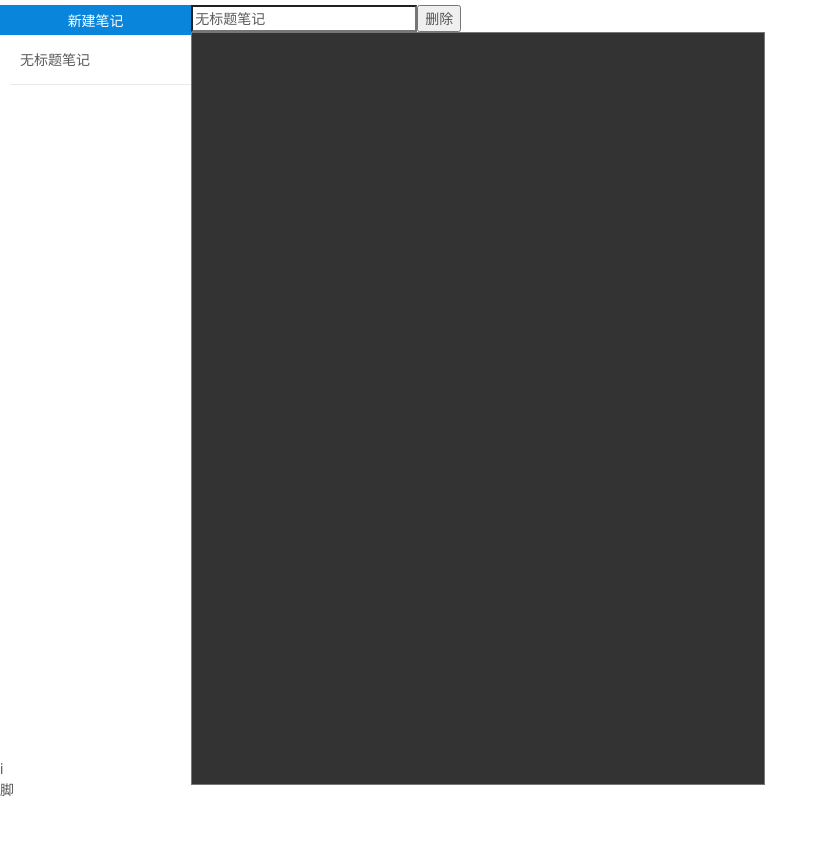
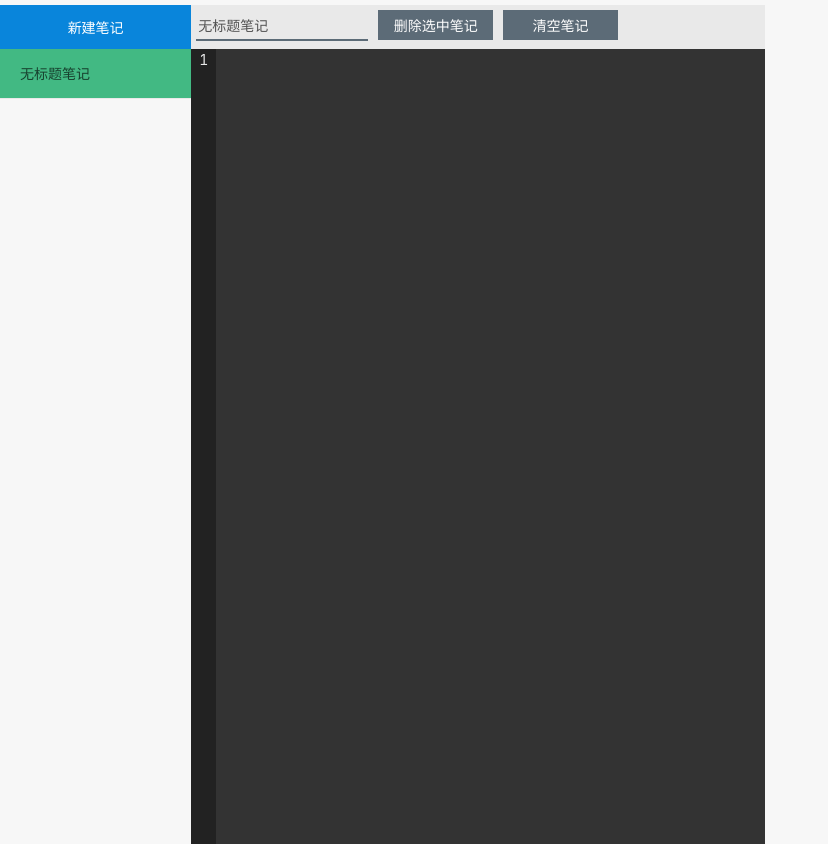
Before and after one commit to ayhwtian/hw-markdown, a Vue app: page / in a window 1280 px wide. Both pictures are taken after a click on the button "新建笔记". Shown: the whole page, without its empty margins (0-828 px from the left). Before the commit the page ends 800 px from the top, so only its background shows below. Built offline with nearby package versions, Linux system fonts and the light colour scheme.

Commit message:
'添加了删除全部笔记功能，根据有道云笔记优化了新建笔记功能，基本功能测试都没有问题，改项目到此结束'

```diff
--- a/src/App.vue
+++ b/src/App.vue
@@ -2,26 +2,31 @@
   <div id="app">
     <div class="content">
       <div class="side-bar">
-        <div class="btn"><button @click="newNote" :title="showBtnTitle">新建笔记</button></div>
+        <div class="new-btn"><button @click="newNote" :title="showBtnTitle">新建笔记</button></div>
         <div class="list"
              v-for="note in notes"
-             @click="selectNote(note)" :class="{selected:note === selectedNote}">{{note.title}}</div>
+             @click="selectNote(note)" :class="{selected:note === selectedNote}"><div class="font">{{note.title}}</div></div>
       </div>
       <div class="edit-panel">
+        <div class="edit-bar">
           <input type="text"
                  value="无标题笔记"
                  onfocus="if(value == '无标题笔记' ){value=''}"
                  onblur="if(value == '' ){value='无标题笔记'}"
                  ref="title"
-               @input="updateTitle" maxlength="16">
-        <button @click="removeNote">删除</button>
+                 @input="updateTitle">
+          <button class="del-btn" @click="removeNote">删除选中笔记</button>
+          <button class="delall-btn" @click="removeAllNote">清空笔记</button>
+        </div>
+        <div class="txt-edit">
+          <div class="line"><div v-for="i in linesCount">{{i}}</div></div>
           <textarea id="txt-area"
                     v-model="content"
                     @input="updateContent">{{content}}</textarea>
         </div>
+      </div>
       <div class="show-panel" v-html="notePreview">{{notePreview}}</div>
-    </div>i
-    <footer>脚</footer>
+    </div>
   </div>
 </template>
 
@@ -36,7 +41,8 @@
         content: '',
         notes: JSON.parse(localStorage.getItem('notes')) || [],
         selectedID: localStorage.getItem('selected-id') || null,
-        title: '',
+        title: '无标题笔记',
+        isShow: true,
       }
     },
     computed: {
@@ -54,8 +60,26 @@
       //  返回与选择ID一样的笔记内容
         return this.notes.find(note => note.id === this.selectedID)
       },
+      //计算行数
+      linesCount() {
+        if (this.selectedNote) {
+          // 计算换行符的个数
+          // return this.selectedNote.content.split(/\r\n|\r|\n/).length
+          return this.content.split(/\r\n|\r|\n/).length
+        }
+      },
 
     },
+    mounted() {
+      if (this.selectedNote) {
+      this.content = this.selectedNote.content;
+      }
+      if(localStorage.getItem('selected-id') == 'null'){
+        this.selectedID = null
+      }
+
+    }
+    ,
     watch: {
       notes: {
         handler:'saveNotes',
@@ -70,21 +94,29 @@
       //保存笔记列表
       saveNotes() {
         localStorage.setItem('notes', JSON.stringify(this.notes))
-        console.log('笔记已保存' + new Date);
+        // console.log('笔记已保存' + new Date);
       },
       //新建笔记：如果当前有笔记的话，保存当前笔记，清空标题和内容
       newNote() {
         //  新笔记默认值
         const note = {
                 id: String(Date.now()),
-                title: this.$refs.title.value,
-                content:this.content,
+                title: '无标题笔记',
+                content:'',
                 created: Date.now(),
-                favorite: false
         }
 
+        if(this.selectedID === null) {
+          note.title = this.$refs.title.value
+          note.content = this.content
+        }
         // 添加到列表中
         this.notes.push(note)
+
+        this.selectedID = note.id
+        this.$refs.title.value = '无标题笔记'
+        this.content = ''
+        this.notes.sort((a, b) => b.created - a.created)
       },
 
       //选中了那条笔记的ID，用此ID来选择笔记内容
@@ -95,22 +127,36 @@
       },
       //修改title
       updateTitle() {
+        if(this.selectedID !== null) {
         return this.selectedNote.title = this.$refs.title.value
+        }
       },
       //  修改内容
       updateContent() {
+        if(this.selectedID !== null) {
         return this.selectedNote.content = this.content
+        }
       },
       //删除笔记
       removeNote() {
-        if (this.selectedNote && confirm('Delete the note?')) {
+        if (this.selectedNote && confirm('删除后不可恢复，确定要删除当前笔记吗')) {
           // 将选中的笔记从笔记列表中移除
           const index = this.notes.indexOf(this.selectedNote)
           if (index !== -1) {
             this.notes.splice(index, 1)
           }
           this.$refs.title.value = this.title
-
+          this.content = ''
+          this.selectedID = null
+        }
+      },
+      removeAllNote() {
+        if (confirm('笔记清空后不可恢复，确定要清空吗？')) {
+          // 将选中的笔记从笔记列表中移除
+          this.notes.splice(0, this.notes.length)
+          this.$refs.title.value = this.title
+          this.content = ''
+          this.selectedID = null
         }
       }
     },
@@ -120,77 +166,5 @@
 </script>
 
 <style lang="less">
-    html,body {
-        margin: 0;
-        padding: 0;
-        height: 100%;
-    }
-    #app {
-      display: -webkit-flex; /*Safari*/
-      display: flex;
-      flex-direction: column;
-      height: 100%;
-    }
-
-
-    .content {
-      display: flex;
-      height: 100%;
-      margin-top: 5px;
-    }
-
-    .side-bar {
-      display: flex;
-      width: 15%;
-      flex-direction: column;
-      /*justify-content: center;*/
-      align-items: center;
-    }
-
-    .btn {
-      text-align: center;
-      width: 100%;
-      background-color: #0985db;
-    }
-    .btn button {
-      border: none;
-      height: 30px;
-      width: 100%;
-      background-color: transparent;
-      color: #FFFFFF;
-    }
-    .list {
-      height: 50px;
-      line-height: 50px;
-      padding-left: 10px;
-      margin-left: 20px;
-      width: 100%;
-      border-bottom: solid #E9E9E9 1px;
-    }
-
-
-    .edit-panel {
-      width: 45%;
-      height: 100%;
-    }
-
-    #txt-area {
-        width: 100%;
-        height: 100%;
-        background-color: #333333;
-        color: #FFFFFF;
-        font-size: 14px;
-        resize: none;
-    }
-
-    .show-panel {
-      width: 40%;
-      margin-top: 0;
-      padding-top: 0;
-      margin-left: 5px;
-      padding-left: 5px;
-    }
-    .selected {
-      background-color: #42b983;
-    }
+ @import "assets/css/babel.css";
 </style>
--- a/src/assets/css/babel.css
+++ b/src/assets/css/babel.css
@@ -0,0 +1,132 @@
+html,body {
+  margin: 0;
+  padding: 0;
+  height: 100%;
+  background-color: #f7f7f7;
+  min-width: 800px;
+  min-height: 600px;
+}
+#app {
+  display: -webkit-flex; /*Safari*/
+  display: flex;
+  flex-direction: column;
+  height: 100%;
+}
+
+
+.content {
+  display: flex;
+  height: 100%;
+  margin-top: 5px;
+}
+
+.side-bar {
+  display: flex;
+  width: 15%;
+  flex-direction: column;
+  align-items: center;
+}
+
+.new-btn {
+  text-align: center;
+  width: 100%;
+  background-color: #0985db;
+  margin:0px 5px;
+  height: 44px;
+}
+.new-btn button {
+  border: none;
+  height: 100%;
+  width: 100%;
+  outline: none;
+  background-color: transparent;
+  color: #FFFFFF;
+}
+.list {
+  height: 50px;
+  line-height: 50px;
+  width: 100%;
+  border-bottom: solid #E9E9E9 1px;
+  font-size: 14px;
+}
+
+.font {
+  display: block;
+  margin-left: 20px;
+  margin-right: 20px;
+  /*width: 100%;*/
+  max-width:31em;
+  white-space:nowrap; /*禁止换bai行*/
+  text-overflow:ellipsis; /*文本超出隐藏*/
+  overflow: hidden; /*隐藏，跟text-overflow配合使用*/
+}
+
+.edit-bar {
+  background-color:#E9E9E9;
+  height: 44px
+}
+input {
+  border-style: none none solid none;
+  border-color: #5c6b77;
+  margin: 5px;
+  height: 30px;
+  width: 30%;
+  background-color: transparent;
+  outline: none;
+}
+.del-btn, .delall-btn{
+  border: none;
+  height: 30px;
+  width: 20%;
+  background-color: #5c6b77;
+  color: #FFFFFF;
+  margin:5px;
+}
+.edit-panel {
+  width: 45%;
+  height: 100%;
+}
+.txt-edit {
+  display: flex;
+  height: 100%;
+  width: 100%;
+}
+
+.line {
+  display: flex;
+  flex-direction: column;
+  align-items: flex-end;
+  list-style: none;
+  font-size: 14px;
+  color: #E9E9E9;
+  line-height: 1.5;
+  background-color: #222222;
+
+}
+.line div {
+  margin-left: 8px;
+  margin-right: 8px;
+}
+#txt-area {
+  width: 100%;
+  height: 100%;
+  background-color: #333333;
+  color: #FFFFFF;
+  font-size: 14px;
+  resize: none;
+  border-style: none;
+  margin-top: 0;
+  line-height: 1.5;
+  outline: none;
+}
+
+.show-panel {
+  width: 40%;
+  margin-top: 0;
+  padding-top: 0;
+  margin-left: 5px;
+  padding-left: 5px;
+}
+.selected {
+  background-color: #42b983;
+}
```
Lines whose indentation alone changed are shown as unchanged.
